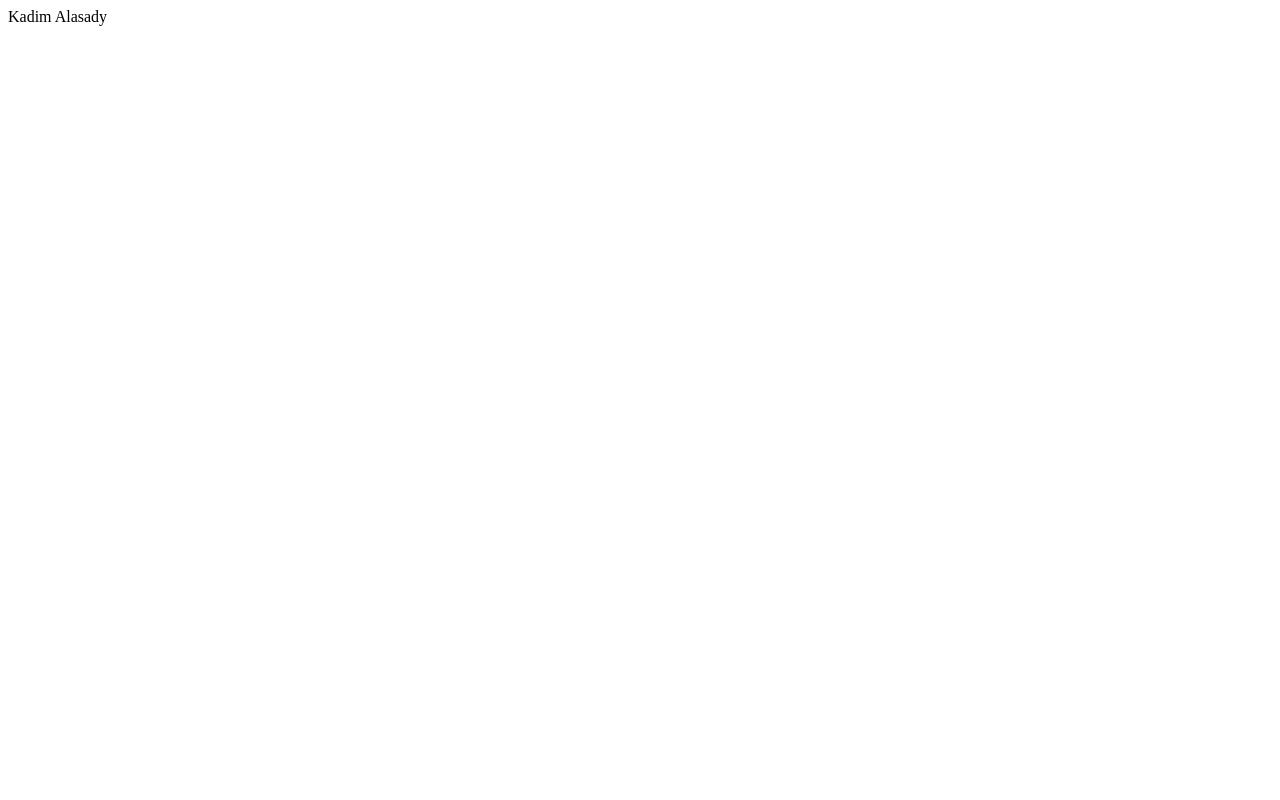
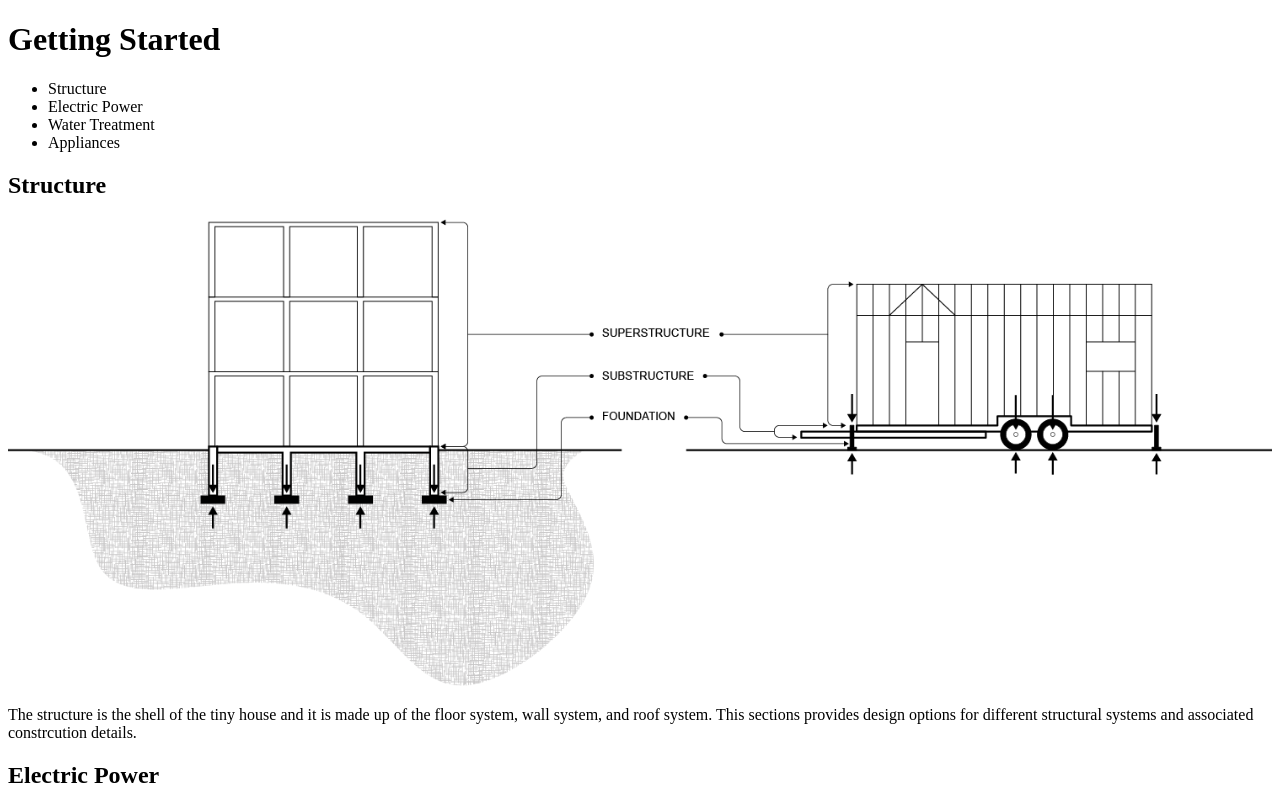
Before and after one commit to kalasady/html-me-something, a plain HTML site: page index.html in a window 1280 px wide. Shown: the top 800 px of the page. Drawn offline with Linux system fonts and the light colour scheme; files whose address does not match are found by name.

Commit message:
Created the images directory, added 4 images, and updated index.html file

```diff
--- a/index.html
+++ b/index.html
@@ -1 +1,50 @@
-<p>Kadim Alasady</p>
+<!DOCTYPE html>
+<html>
+<head>
+    <meta charset="utf-8" />
+    <meta http-equiv="X-UA-Compatible" content="IE=edge">
+    <title>Tiny Life Wiki</title>
+    <meta name="viewport" content="width=device-width, initial-scale=1">
+    <link rel="stylesheet" type="text/css" media="screen" href="main.css" />
+    <script src="main.js"></script>
+</head>
+<body>
+    <header>
+        <h1>Getting Started</h1>
+        <nav>
+            <ul>
+                <li>Structure</li>
+                <li>Electric Power</li>
+                <li>Water Treatment</li>
+                <li>Appliances</li>
+            </ul>
+        </nav>
+    </header>
+    <main>
+        <article>
+            <section>
+                <h2>Structure</h2>
+                <img src="C:\Users\kadim\lc101\unit_2\html-me-something\images\tinylifewiki_structure.png" atl="Structure" width="100%" height="">
+                <p>The structure is the shell of the tiny house and it is made up of the floor system, wall system, and roof system. This sections provides design options for different structural systems and associated constrcution details.</p>
+            </section>
+            <section>
+                <h2>Electric Power</h2>
+                <img src="C:\Users\kadim\lc101\unit_2\html-me-something\images\tinylifewiki_electricpower.png" atl="Structure" width="100%" height="">
+                <p>Electricity for tiny house can either be grid connected or off-grid. Off-grid systems include solar-electric, wind-electric, or wind-solar hybrid. This section will cover solar electric system componenets and desing and provide design options for grid-connected system layouts. </p>
+            </section>
+            <section>
+                <h2>Water Treatment</h2>
+                <img src="C:\Users\kadim\lc101\unit_2\html-me-something\images\tinylifewiki_watertreatment.png" atl="Structure" width="100%" height="">
+                <p>Water treatment and sanitation can either utlize grid-connected systems though municiple infrastructure or off-grid systems through rainwater catchment systems and composting toilets. We will discuss in-depth off-grid solutions and provide design options for grid-connected system layouts. </p>
+            </section>
+            <section>
+                <h2>Appliances</h2>
+                <p>Due to space limitation and reduced energy consumption, tiny houses rely on transforming furniture and energy efficient appliances. This section will provide a survey of furniture and appliances specifically selected for tiny house design. </p>
+            </section>
+        </article>
+    </main>
+    <footer>
+        <p>&#169 2018 TINYLIFE.WIKI</p>
+    </footer>
+</body>
+</html>
```
Also changed, not shown: images/tinylifewiki_electricpower.png (added), images/tinylifewiki_intro.png (added), images/tinylifewiki_structure.png (added), images/tinylifewiki_watertreatment.png (added).
